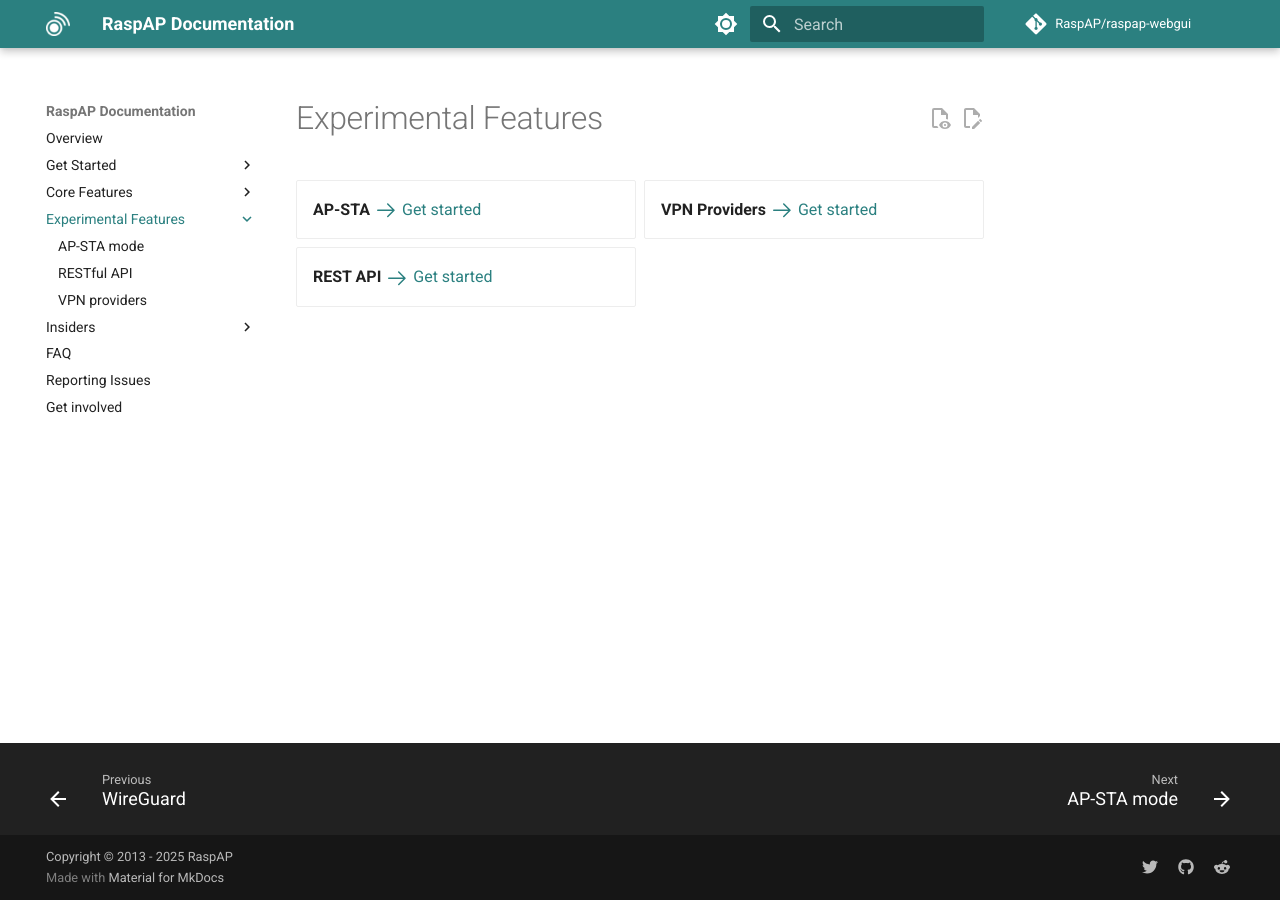
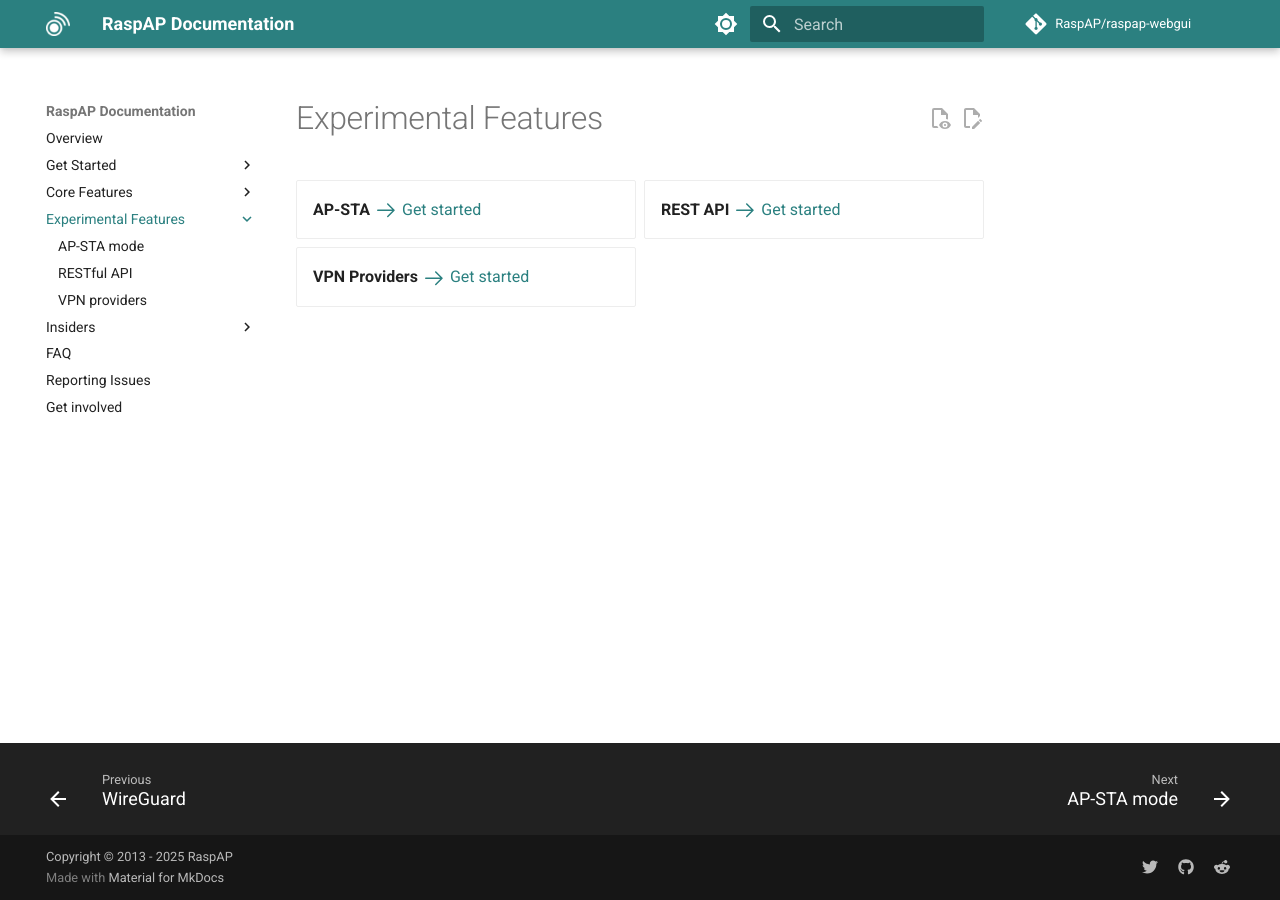
Before and after one commit to RaspAP/raspap-docs, an MkDocs documentation site: the page built from docs/features-experimental/index.md, in a window 1280 px wide. Built offline with MkDocs 1.6.1 and Material for MkDocs 9.7.7, drawn with Linux system fonts in a browser that asks for light colours; comment, search, counter and statistics services are not loaded.

```diff
--- a/docs/features-experimental/index.md
+++ b/docs/features-experimental/index.md
@@ -1,7 +1,7 @@
 <div class="grid cards" markdown>
 
 - __AP-STA__ [:octicons-arrow-right-24:{ .lg .middle } Get started](ap-sta.md)
+- __REST API__ [:octicons-arrow-right-24:{ .lg .middle } Get started](restapi.md)
 - __VPN Providers__ [:octicons-arrow-right-24:{ .lg .middle } Get started](providers.md)
-- __REST API__ [:octicons-arrow-right-24:{ .lg .middle } Get started](restapi.md)
 
 </div>
```
